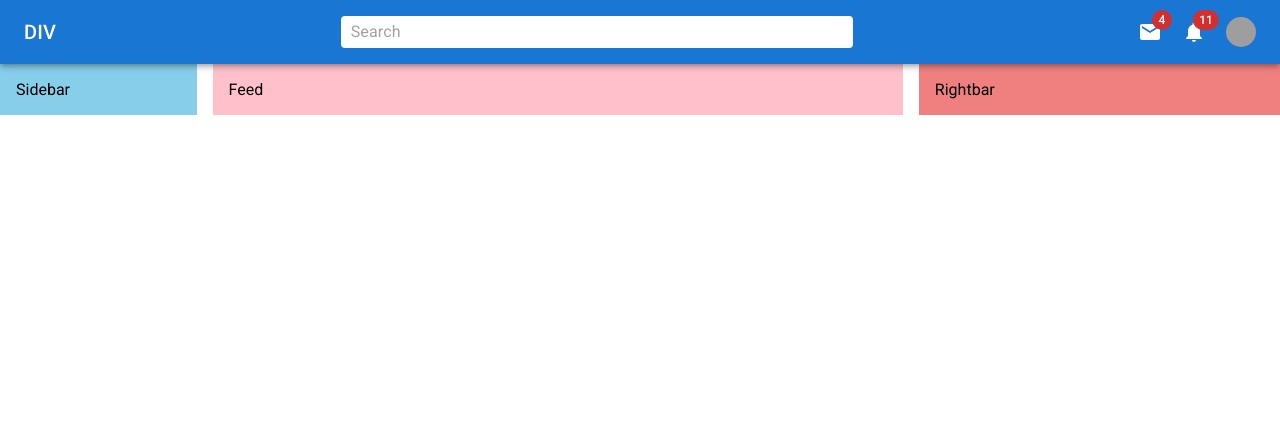
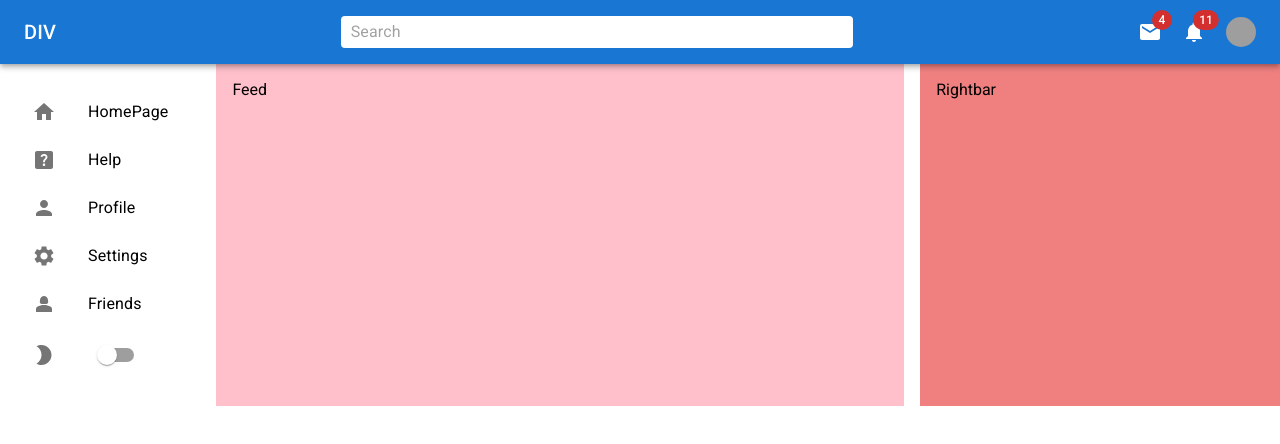
Before and after one commit to rushdy87/mui-react, a React (Create React App) app: page / in a window 1280 px wide. Shown: the top 444 px of the page. Built offline with nearby package versions, Linux system fonts and the light colour scheme; grey boxes are pictures that could not be loaded.

Commit message:
List in sidebar

```diff
--- a/src/components/Sidebar.jsx
+++ b/src/components/Sidebar.jsx
@@ -1,14 +1,79 @@
-import { Box } from '@mui/material';
+import {
+  Box,
+  List,
+  ListItem,
+  ListItemButton,
+  ListItemIcon,
+  ListItemText,
+  Switch,
+} from '@mui/material';
+import {
+  Home,
+  Person,
+  HelpCenter,
+  Settings,
+  Person2,
+  ModeNight,
+} from '@mui/icons-material';
 
 const Sidebar = () => {
   return (
-    <Box
-      bgcolor="skyblue"
-      flex={1}
-      p={2}
-      sx={{ display: { xs: 'none', sm: 'block' } }}
-    >
-      Sidebar
+    <Box flex={1} p={2} sx={{ display: { xs: 'none', sm: 'block' } }}>
+      <List>
+        <ListItem disablePadding>
+          <ListItemButton component="a" href="#home">
+            <ListItemIcon>
+              <Home />
+            </ListItemIcon>
+            <ListItemText primary="HomePage" />
+          </ListItemButton>
+        </ListItem>
+
+        <ListItem disablePadding>
+          <ListItemButton component="a" href="#help">
+            <ListItemIcon>
+              <HelpCenter />
+            </ListItemIcon>
+            <ListItemText primary="Help" />
+          </ListItemButton>
+        </ListItem>
+
+        <ListItem disablePadding>
+          <ListItemButton component="a" href="#profile">
+            <ListItemIcon>
+              <Person />
+            </ListItemIcon>
+            <ListItemText primary="Profile" />
+          </ListItemButton>
+        </ListItem>
+
+        <ListItem disablePadding>
+          <ListItemButton component="a" href="#settings">
+            <ListItemIcon>
+              <Settings />
+            </ListItemIcon>
+            <ListItemText primary="Settings" />
+          </ListItemButton>
+        </ListItem>
+
+        <ListItem disablePadding>
+          <ListItemButton component="a" href="#frinds">
+            <ListItemIcon>
+              <Person2 />
+            </ListItemIcon>
+            <ListItemText primary="Friends" />
+          </ListItemButton>
+        </ListItem>
+
+        <ListItem disablePadding>
+          <ListItemButton component="a" href="#mode">
+            <ListItemIcon>
+              <ModeNight />
+            </ListItemIcon>
+            <Switch />
+          </ListItemButton>
+        </ListItem>
+      </List>
     </Box>
   );
 };
```
